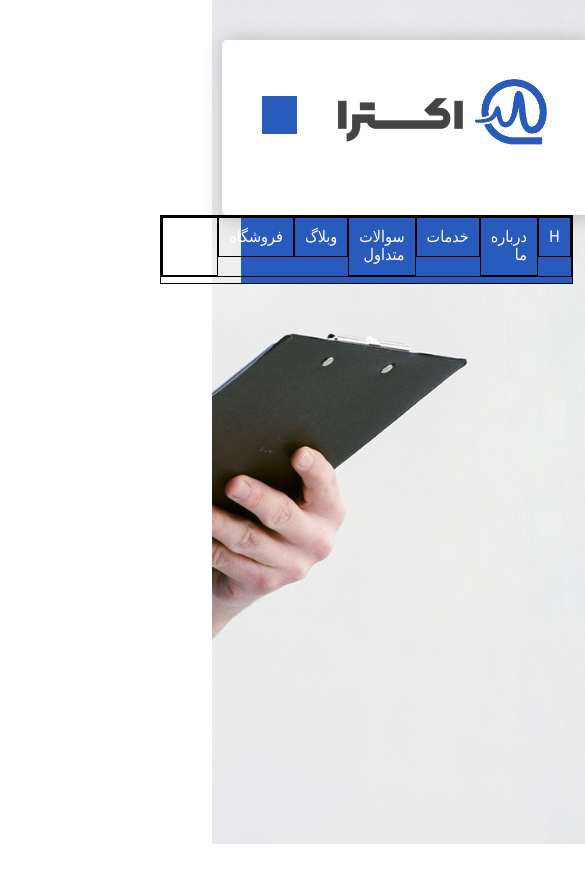
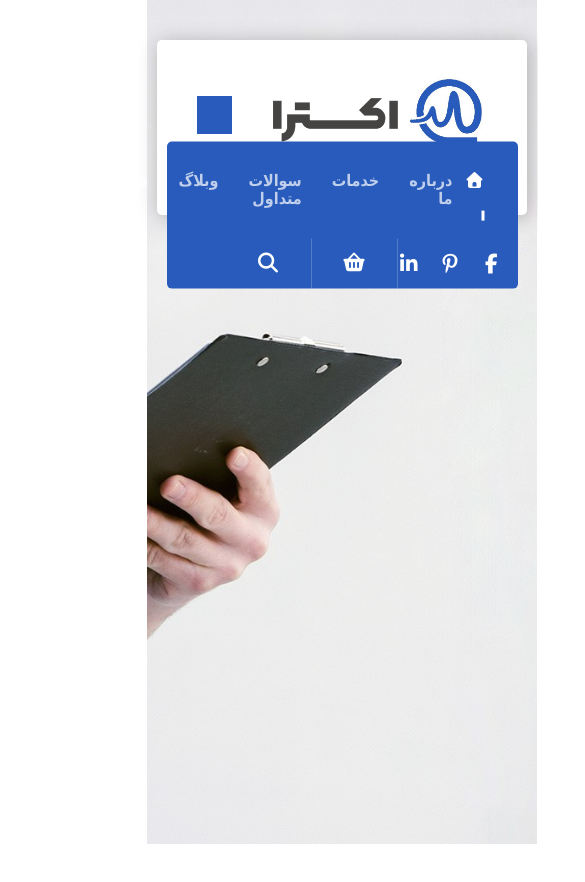
Before and after one commit to mahdi-rajabi-info/Medical-Clinic, a plain HTML site: page index.html in a window 390 px wide. Shown: the top 882 px of the page, 585 px wide, since content can reach past the window. Drawn offline with Linux system fonts and the light colour scheme; a web font is replaced by a local one.

Commit message:
finish nav menu for desktop no responsive

```diff
--- a/index.html
+++ b/index.html
@@ -6,6 +6,7 @@
           content="width=device-width, user-scalable=no, initial-scale=1.0, maximum-scale=1.0, minimum-scale=1.0">
     <meta http-equiv="X-UA-Compatible" content="ie=edge">
     <link rel="stylesheet" href="style/style.css">
+    <link rel="stylesheet" href="font/fontawesome-free-5.15.4-web/css/all.min.css">
     <title>Document</title>
     <style>
 
@@ -41,7 +42,9 @@
     <nav class="header_nav">
         <div class="header_nav_menu">
             <ul class="header_nav_menu_lists">
-                <li class="header_nav_menu_list"><a href="#" class="header_nav_menu_list_item">H</a></li>
+                <li class="header_nav_menu_list">
+                    <a href="#" class="header_nav_menu_list_item active-menu fas fa-home">
+                    </a></li>
                 <li class="header_nav_menu_list"><a href="#" class="header_nav_menu_list_item">درباره ما</a></li>
                 <li class="header_nav_menu_list"><a href="#" class="header_nav_menu_list_item">خدمات</a></li>
                 <li class="header_nav_menu_list"><a href="#" class="header_nav_menu_list_item">سوالات متداول</a></li>
@@ -52,15 +55,24 @@
         </div>
         <div class="header_nav_icon">
             <div class="header_nav_icon_search">
-                S
+                <input type="radio" id="radio" hidden="">
+                <label for="radio" class="header_nav_icon_search-button">
+                    <span class="fas fa-search"></span>
+                    </label>
+                <div class="header_nav_search-box">
+                    <input type="text" placeholder="دنبال چه موضوعی هستید...">
+                    <span class="fas fa-search header_nav_search-box_icon"></span>
+                </div>
             </div>
             <div class="header_nav_icon_line"></div>
-            <div class="header_nav_icon_cart">C</div>
+            <div class="header_nav_icon_cart">
+                <sapn class="fas fa-shopping-basket"></sapn>
+            </div>
             <div class="header_nav_icon_line"></div>
             <div class="header_nav_icon_social">
-                <span>D</span>
-                <span>D</span>
-                <span>D</span>
+                <span class="fab fa-facebook-f"></span>
+                <span class="fab fa-pinterest-p"></span>
+                <span class="fab fa-linkedin-in"></span>
             </div>
         </div>
     </nav>
--- a/style/style.css
+++ b/style/style.css
@@ -17,7 +17,7 @@
 }
 
 .header_info {
-    width: 90%;
+    width: 95%;
     height: 175px;
     margin: 0 auto;
     padding: 0 40px 25px;
@@ -97,49 +97,151 @@
 }
 
 .header_nav {
-    width: 85%;
+    width: 90%;
+    /*height: 72px;*/
     margin: 0 auto;
     background: #285bbb;
     display: flex;
     justify-content: space-between;
+    position: relative;
+    border-radius: 5px;
+    transform: translateY(-50%);
+    flex-wrap: wrap;
 }
 
 .header_nav_menu {
-    border: 1px solid #000;
+    /*border: 1px solid #000;*/
+    /*flex-grow: .5;*/
+    /*max-width: fit-content;*/
+    margin-right: 20px;
 }
 
 .header_nav_menu_lists {
     display: flex;
-    border: 1px solid #000;
+    /*border: 1px solid #000;*/
+    justify-content: space-between;
 
 }
 
 .header_nav_menu_list {
-
+    /*flex-basis: 50px;*/
 }
 
 .header_nav_menu_list_item {
     color: #FFF;
     display: flex;
     justify-content: space-between;
-    border: 1px solid #000;
-    padding: 10px;
+    /*border: 1px solid #000;*/
+    padding: 30px 15px;
+    color: rgba(255,255,255,0.7);
+    font-weight: 700;
+    position: relative;
+    /*width: 100px;*/
+    /*text-align: center;*/
+    transition: 300ms ease-in-out all;
+
+
 }
 
+.header_nav_menu_list_item:hover{
+    color: #FFF;
+}
+.header_nav_menu_list_item:after{
+    content: " ";
+    display: block;
+    height: 10px;
+    width: 3px;
+    color: #FFF;
+    position: absolute;
+    left: 50%;
+    top: 100%;
+    transition: 300ms linear all;
+
+    transform:  translate(-50%,-100%) scale(1,0);
+}
+.header_nav_menu_list_item:not(.active-menu):hover:after{
+    background: #FFF;
+    transform-origin: 100%;
+    transform:  translate(-50%,-100%) scale(1,1);
+}
+.active-menu{
+    color: #FFF;
+}
+.active-menu:after{
+    content: " ";
+    display: block;
+    height: 10px;
+    width: 3px;
+    color: #FFF;
+    position: absolute;
+    left: 50%;
+    top: 100%;
+    background: #fff;
+    transform:  translate(-50%,-70%);
+}
 .header_nav_icon {
     display: flex;
     flex-direction: row-reverse;
     align-items: center;
+    /*flex-grow: 1;*/
+    /*border: 1px solid red;*/
 }
-.header_nav_icon div:not(.header_nav_icon_line){
-    padding: 0 20px;
+
+
+.header_nav_icon_search{
+cursor: pointer;
+
+}
+.header_nav_icon_search-button{
+    padding: 10px 30px;
     color: #FFF;
     font-size: 20px;
 }
+#radio:checked ~ .header_nav_search-box{
+    /*background: #000;*/
+    display: block;
+}
+.header_nav_search-box{
+    /*width: 200px;*/
+    /*height: 40px;*/
+    padding: 15px;
+    margin-left: 5px;
+    background: #FFF;
+    position: absolute;
+    top: 100%;
+    border-radius: 5px;
+    left: 0;
+    transform: translateY(10%);
+    display: none;
+}
+.header_nav_search-box:after{
+    content: "";
+    position: absolute;
+    top: 0;
+    left: 20px;
+    width: 7px;
+    height: 7px;
+    background: #FFF;
 
-.header_nav_icon_search{
+    transform: rotate(45deg) translateY(-5px);
 
 }
+.header_nav_search-box_icon{
+    position: absolute;
+    left: 30px;
+    top: 50%;
+    padding: 5px;
+    transform: translateY(-50%);
+    color: #285bbb;
+    font-size: 20px;
+}
+.header_nav_search-box input{
+    padding: 10px;
+    width: 300px;
+    border: 1px solid #285bbb ;
+    border-radius: 5px;
+}
+
 .header_nav_icon_line {
     height: 100%;
     background-color: rgba(255, 255, 255, 0.2);
@@ -148,11 +250,24 @@
 }
 
 .header_nav_icon_cart {
+    font-size: 20px;
+    color: #FFF;
+    padding: 10px 30px;
 }
 
 .header_nav_icon_social {
+    display: flex;
+    justify-content: space-between;
+    /*border: 1px solid #000;*/
+    flex-grow: 1;
+    /*display: none;*/
 }
-
+.header_nav_icon_social span{
+    display: block;
+    padding: 15px 20px;
+    font-size: 20px;
+    color: #FFF;
+}
 @media screen and (max-width: 992px) {
 
     .header_info {
```
